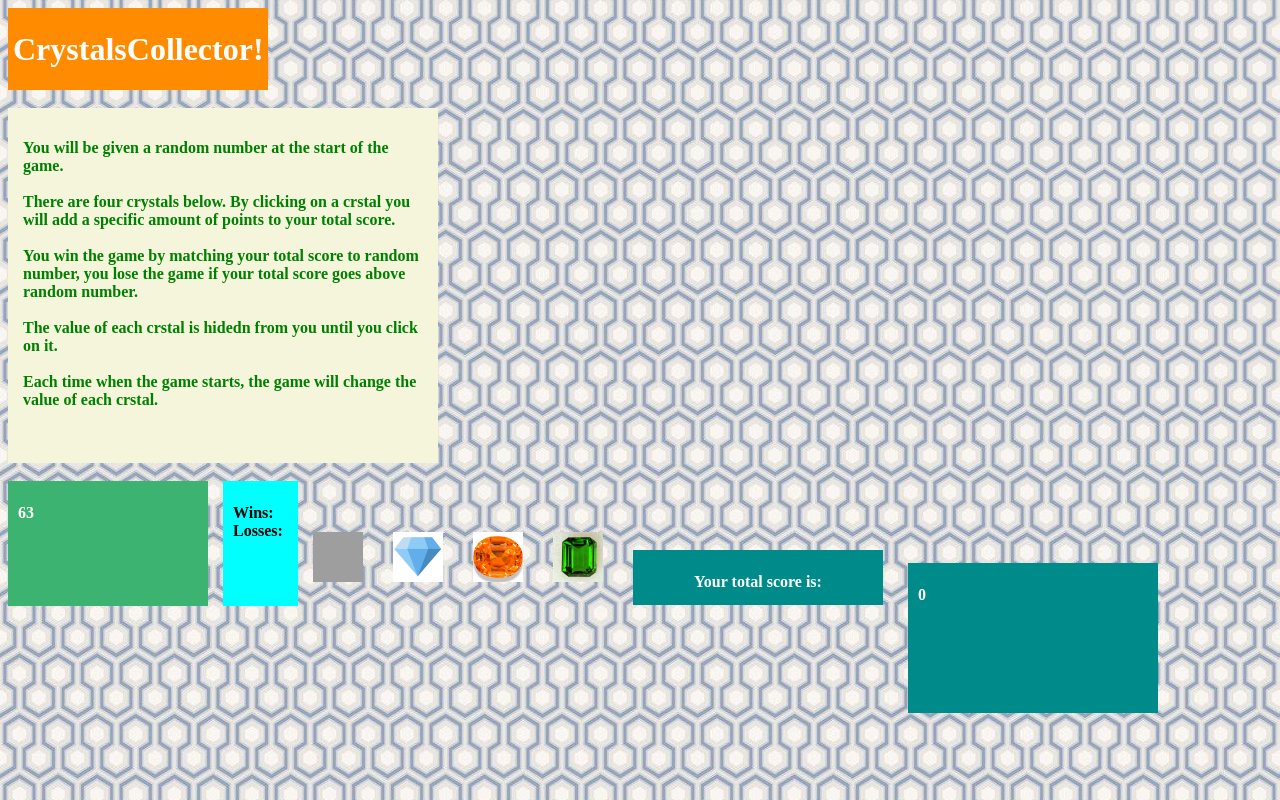
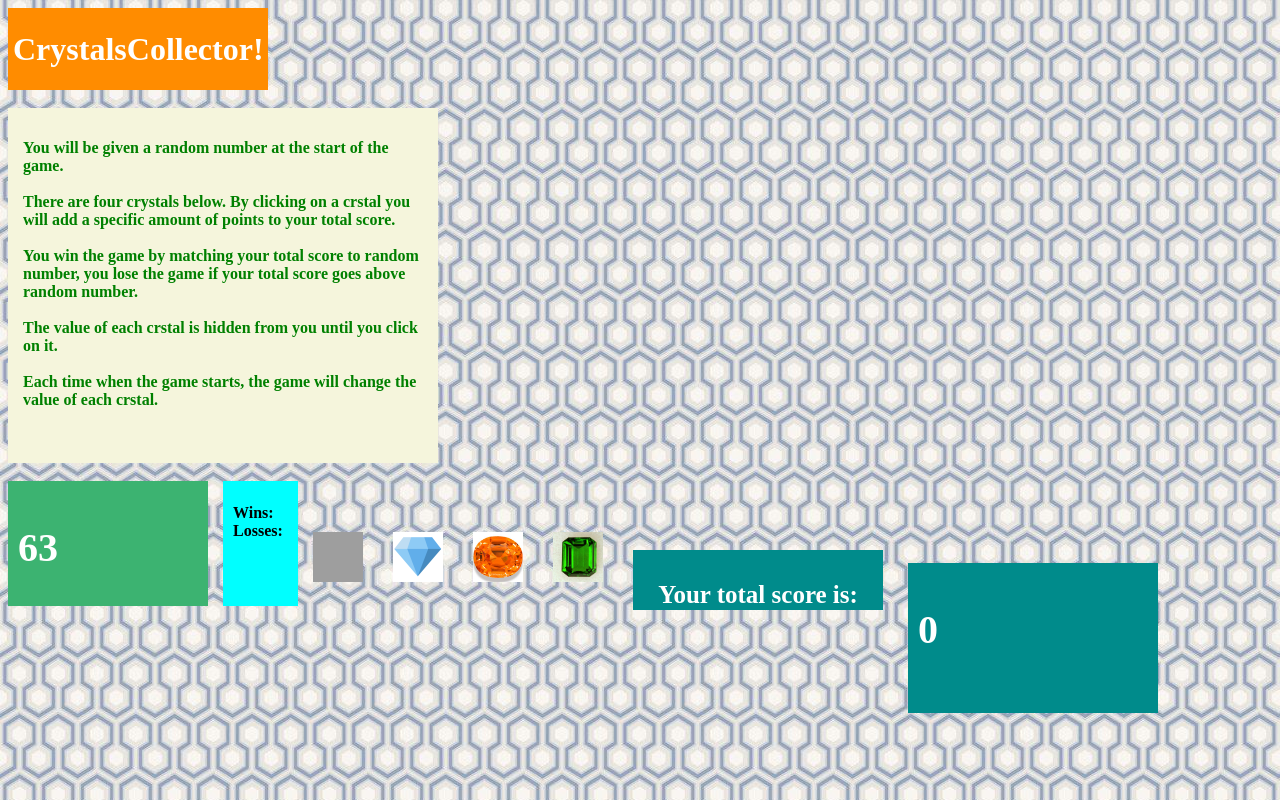
Before and after one commit to nxanttopoulos/week-4-game, a PHP site: page / in a window 1280 px wide. Run offline with PHP 8.4, Linux system fonts and the light colour scheme; a map, chart or similar area stays blank; some libraries are stand-ins or nearby versions; grey boxes are pictures that could not be loaded.

Commit message:
Fixed a few html mistakes

```diff
--- a/assets/css/style.css
+++ b/assets/css/style.css
@@ -75,7 +75,7 @@ body {
 
 	background-color: #008B8B;
 	width:250px;
-	height:55px;
+	height:60px;
 	float:left;
 	margin:15px;
 	text-align:center;
@@ -94,9 +94,15 @@ body {
     font-size:100%;
     color: #FFFFFF;
 
-}
-
-#text {
+} #text {
 
 	color:black;
+
+} #text3 {
+
+	font-size:25px;
+
+} #text2 {
+
+	font-size:40px;
 }
--- a/index.html
+++ b/index.html
@@ -10,7 +10,7 @@
 <body>
   <div id="gameTitle"><h1>CrystalsCollector!</h1></div>
   <br>
-  <div id="gameInstructions"><p>You will be given a random number at the start of the game.<br><br>There are four crystals below. By clicking on a crstal you will add a specific amount of points to your total score.<br><br>You win the game by matching your total score to random number, you lose the game if your total score goes above random number.<br><br>The value of each crstal is hidedn  from you until you click on it.<br><br>Each time when the game starts, the game will change the value of each crstal.</p></div>
+  <div id="gameInstructions"><p>You will be given a random number at the start of the game.<br><br>There are four crystals below. By clicking on a crstal you will add a specific amount of points to your total score.<br><br>You win the game by matching your total score to random number, you lose the game if your total score goes above random number.<br><br>The value of each crstal is hidden from you until you click on it.<br><br>Each time when the game starts, the game will change the value of each crstal.</p></div>
   <br>
   <div id="randomNumber"></div>
   <div id="winsLosses"><h2 id="text">Wins:<br>Losses:</div>
@@ -20,8 +20,8 @@
   <img id="crystalThree" src = "assets/images/orange.jpg">
   <img id="crystalFour" src = "assets/images/green.jpg">
   <br>
-  <div id="totalScore"><h2>Your total score is:</h2></div>
+  <div id="totalScore"><h2 id="text3">Your total score is:</h2></div>
   <br>
-  <div id="playerNumber"><h2>0</h2></div>
+  <div id="playerNumber"><h2 id="text2">0</h2></div>
 </body>
 </html>
```
Also changed, not shown: assets/javascript/game.js (+13 -13 lines).
